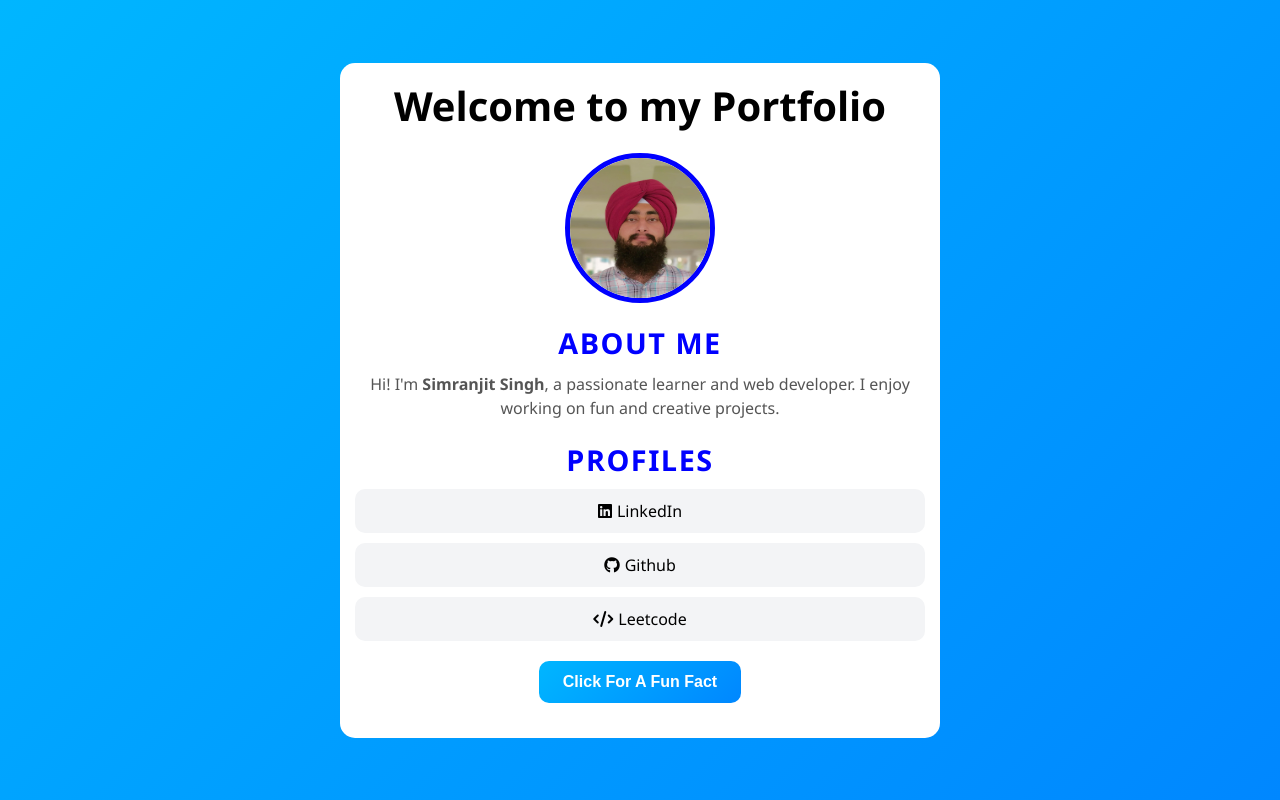
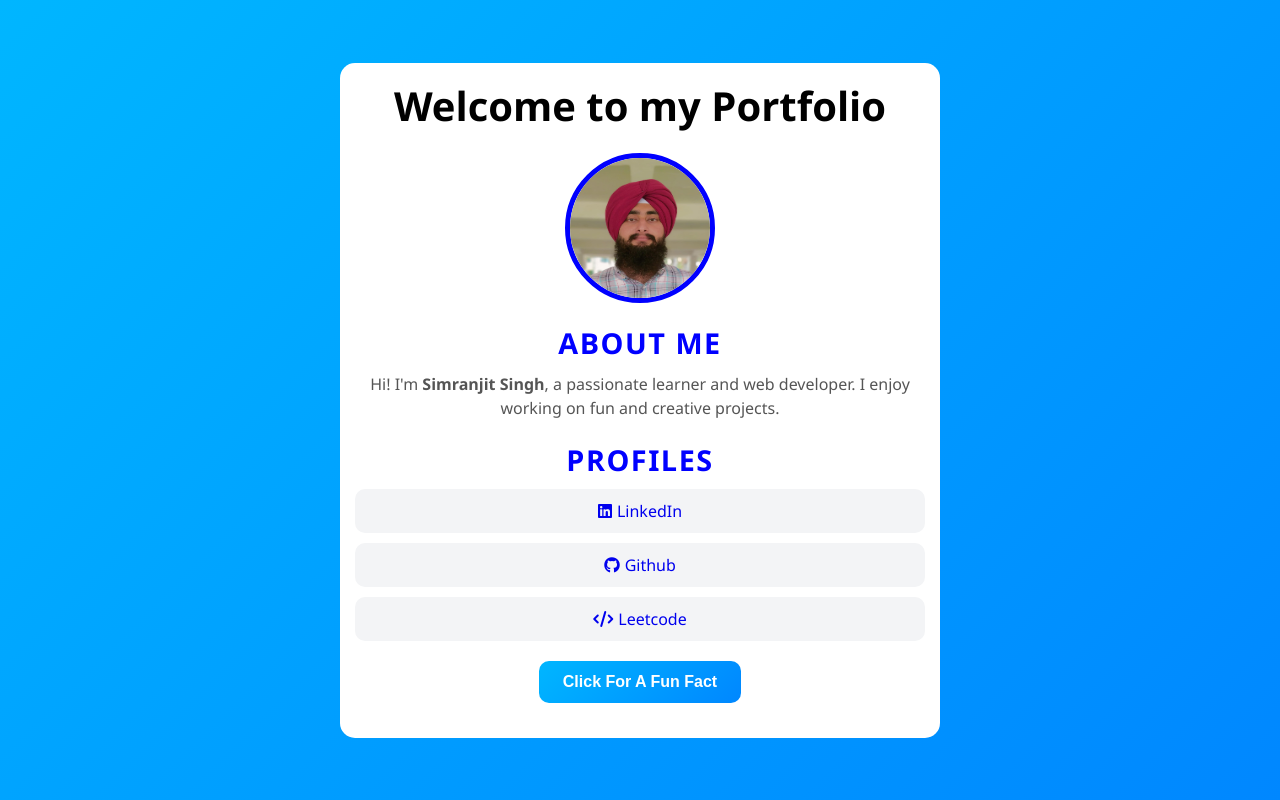
Before and after one commit to Simranjit133/Portfolio, a plain HTML site: page index.html in a window 1280 px wide. Drawn offline with Linux system fonts and the light colour scheme.

Commit message:
second commit

```diff
--- a/index.html
+++ b/index.html
@@ -25,9 +25,9 @@
         <section id="profiles">
             <h2>Profiles</h2>
             <ul>
-                <li><i class="fab fa-linkedin"></i>LinkedIn</li>
-                <li><i class="fab fa-github"></i>Github</li>
-                <li><i class="fas fa-code"></i>Leetcode</li>
+                <li><a class="hlink" href="https://www.linkedin.com/in/simranjit-singh-831583240/"><i class="fab fa-linkedin"></i>LinkedIn</li>
+                <li><a class="hlink" href="https://github.com/Simranjit133"><i class="fab fa-github"></i>Github</li>
+                <li><a class="hlink" href="https://leetcode.com/u/Simranjit_13/"><i class="fas fa-code"></i>Leetcode</li>
             </ul>
         </section>
         <section id="fun-fact">
--- a/style.css
+++ b/style.css
@@ -115,6 +115,11 @@ button:hover{
     transform: scale(1.2);
 }
 
+.hlink{
+    text-decoration: none;
+    display: block;
+    cursor: pointer;
+}
 
 
 
```
